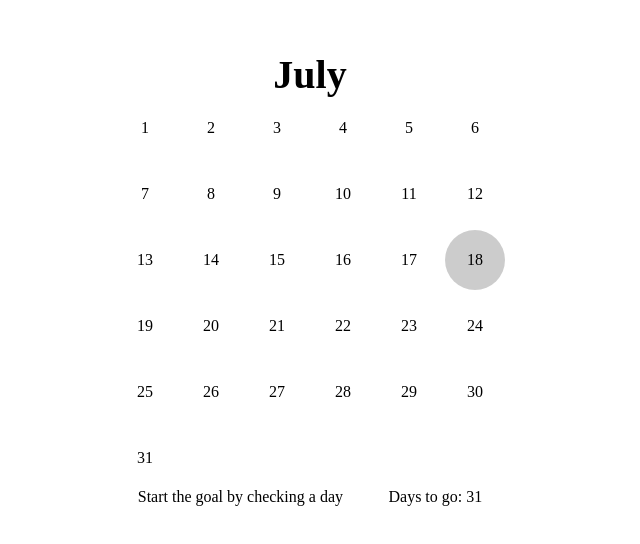
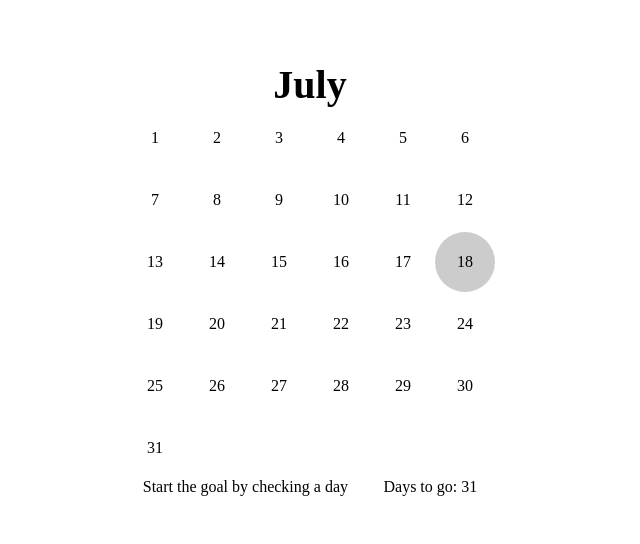
Before and after one commit to eIonut/tracker, a React (Vite) app: page / in a window 1280 px wide. Shown: the part 122-666 px from the top of the page, without its empty margins (330-970 px from the left). Built offline with nearby package versions, Linux system fonts and the light colour scheme.

Commit message:
Added hover for every day

```diff
--- a/src/Box.jsx
+++ b/src/Box.jsx
@@ -1,12 +1,12 @@
 import Day from "./Day";
-import React, { useState, useEffect } from "react";
-import styled, { css } from "styled-components";
+import { useEffect } from "react";
+import styled from "styled-components";
 
 const DaysContainer = styled.section`
   display: grid;
   grid-template-rows: repeat(auto, 1fr);
   grid-template-columns: repeat(6, 1fr);
-  grid-gap: 0.6rem;
+  grid-gap: 0.2rem;
 `;
 
 const Box = ({ days, setDays }) => {
--- a/src/Day.jsx
+++ b/src/Day.jsx
@@ -17,10 +17,11 @@ const DayBox = styled.div.attrs((props) => ({
   display: flex;
   justify-content: center;
   align-items: center;
+
   &:hover {
     cursor: pointer;
+  }
 
-  }
   ${ props => props.day === props.today
     ? '&:hover {background-color: rgba(0, 0, 0, 0.4)}'
     : props.status === "true"
@@ -43,12 +44,9 @@ const Day = ({ day, changeDayStatus }) => {
     changeDayStatus(day.id, status);
   }, [status]);
 
-  const d = new Date();
-  const today = d.getDate();
-
   return (
     <DayBox
-      today={today}
+      today={new Date().getDate()}
       day={day}
       status={status.toString()}
       onClick={handleChangeDayStatus}
--- a/src/TrackPage.jsx
+++ b/src/TrackPage.jsx
@@ -1,4 +1,3 @@
-import Day from "./Day";
 import React, { useState, useEffect } from "react";
 import styled, { css } from "styled-components";
 import Box from "./Box";
```
